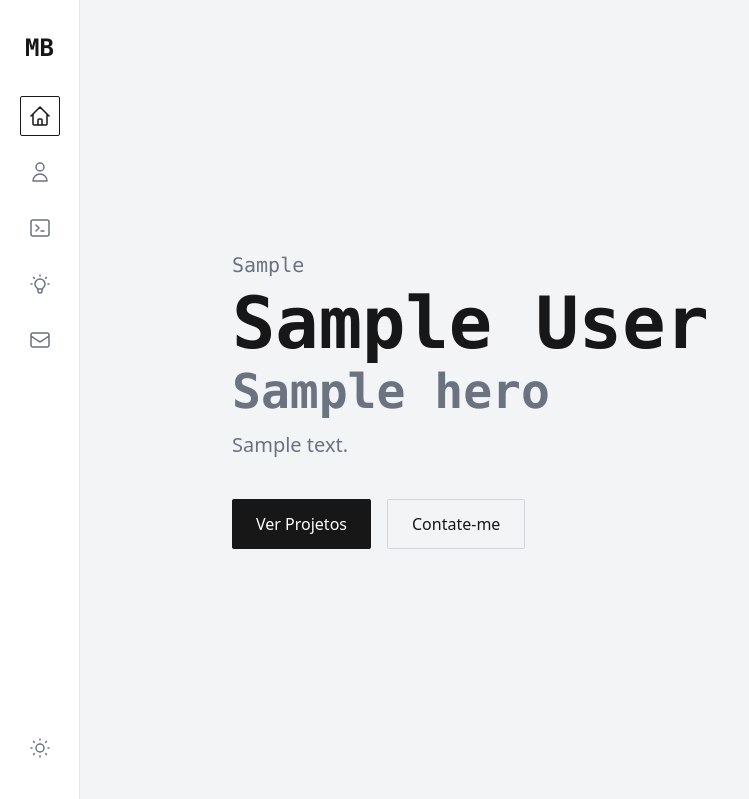
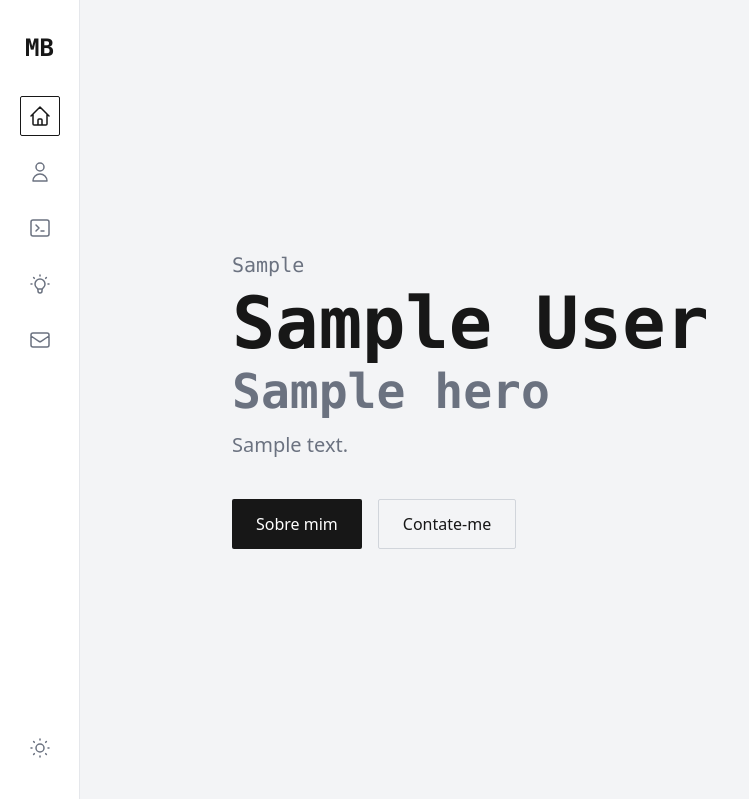
Before and after one commit to matheuskdev/portifolio, a Django app: page / in a window 1280 px wide. Shown: the top 799 px of the page, without its empty margins (0-749 px from the left). Run offline with Django 5.2, Linux system fonts and the light colour scheme; tables that the repository leaves empty hold one stand-in row (values such as "Sample post"); grey boxes marked "Sample" are stand-in pictures.

Commit message:
feat: atualizar textos para português nas seções hero e skills

```diff
--- a/apps/core/templates/main/hero.html
+++ b/apps/core/templates/main/hero.html
@@ -9,7 +9,7 @@
             <p class="text-base sm:text-lg md:text-xl text-gray-400 max-w-xl">
                 {{hero.bio|safe}}</p>
             <div class="flex flex-wrap gap-4 pt-6">
-                <a href="#projects" class="btn-primary">Ver Projetos</a>
+                <a href="#About" class="btn-primary">Sobre mim</a>
                 <a href="#contact" class="btn-secondary">Contate-me</a>
             </div>
         </div>
--- a/apps/core/templates/main/skills.html
+++ b/apps/core/templates/main/skills.html
@@ -1,6 +1,6 @@
 <section id="skills" class="py-24 px-6 lg:px-16 bg-black">
     <div class="max-w-6xl mx-auto">
-        <h2 class="section-heading">Technical Skills</h2>
+        <h2 class="section-heading">Habilidades Tecnicas</h2>
         <div class="mt-12 fade-in" style="animation-delay: 0.3s;">
             <div class="skills-grid">
                 {% for group in skillgroups %}
```
